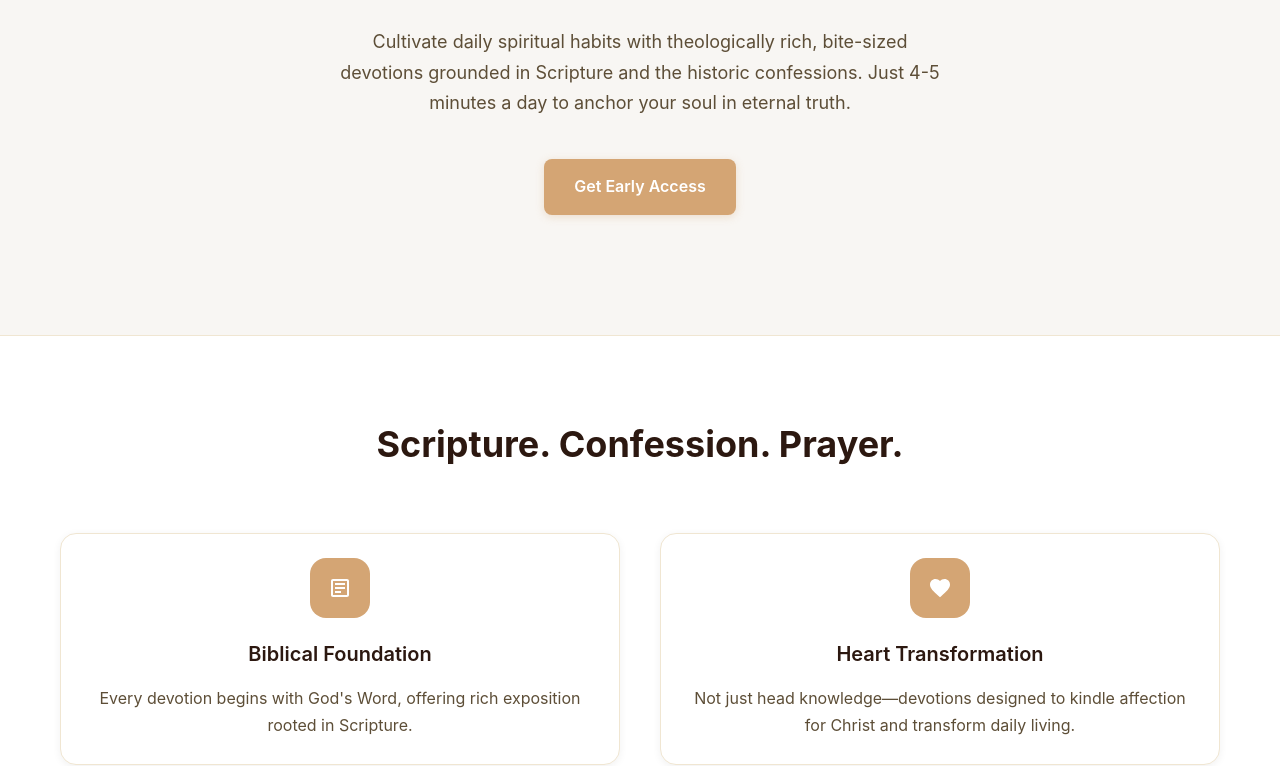
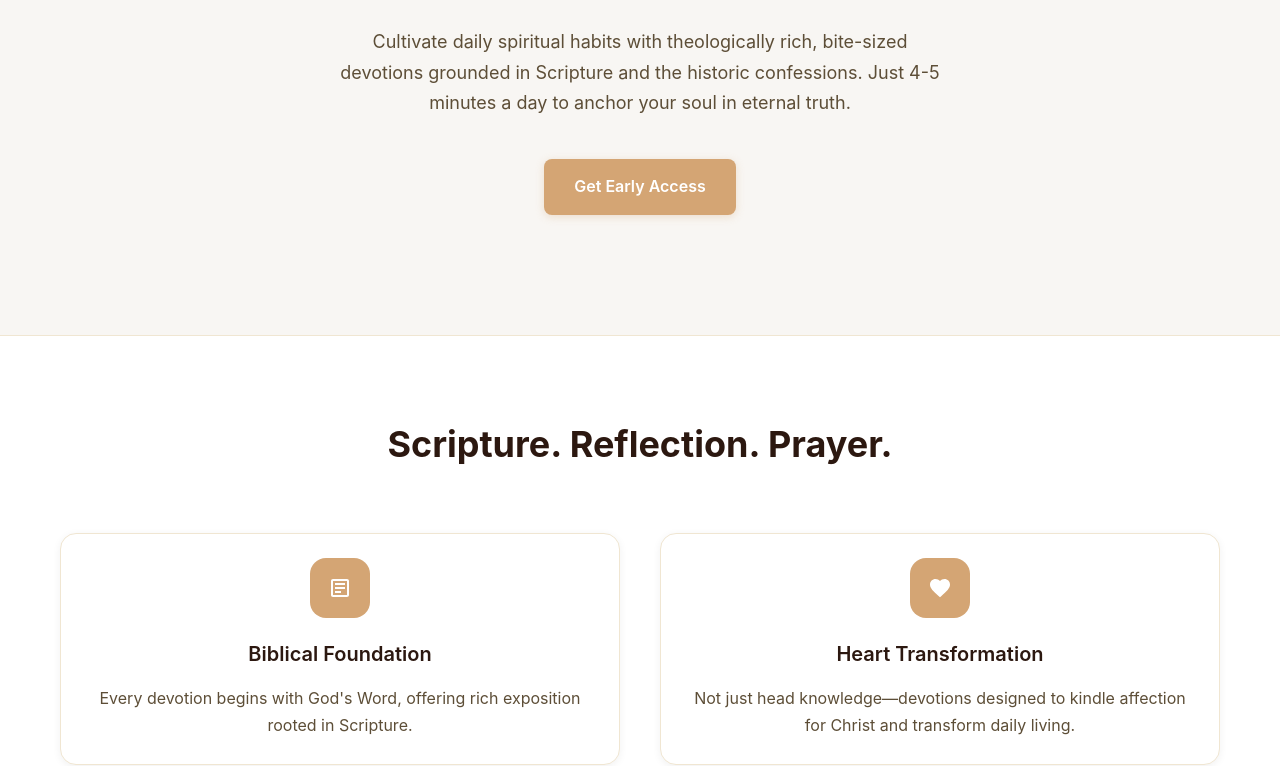
Before and after one commit to justinrolston/heart-aflame-web, a plain HTML site: page index.html in a window 1280 px wide. Shown: the part 331-1097 px from the top of the page. Drawn offline with Linux system fonts and the light colour scheme.

Commit message:
Update features section header: change wording from "Confession" to "Reflection"

```diff
--- a/index.html
+++ b/index.html
@@ -463,7 +463,7 @@
         <section class="features" id="features">
             <div class="container">
                 <div class="section-header">
-                    <h2>Scripture. Confession. Prayer.</h2>
+                    <h2>Scripture. Reflection. Prayer.</h2>
                 </div>
                 <div class="features-grid">
                     <div class="feature-card">
```
